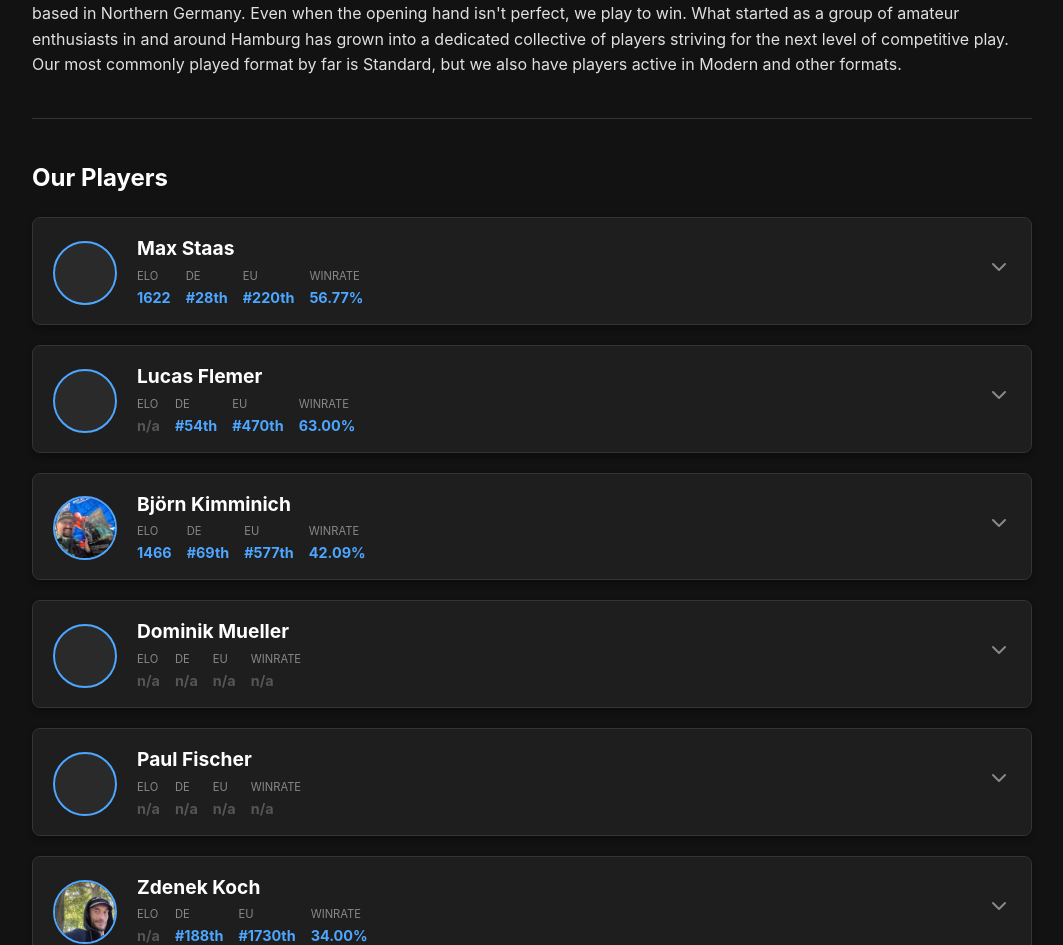
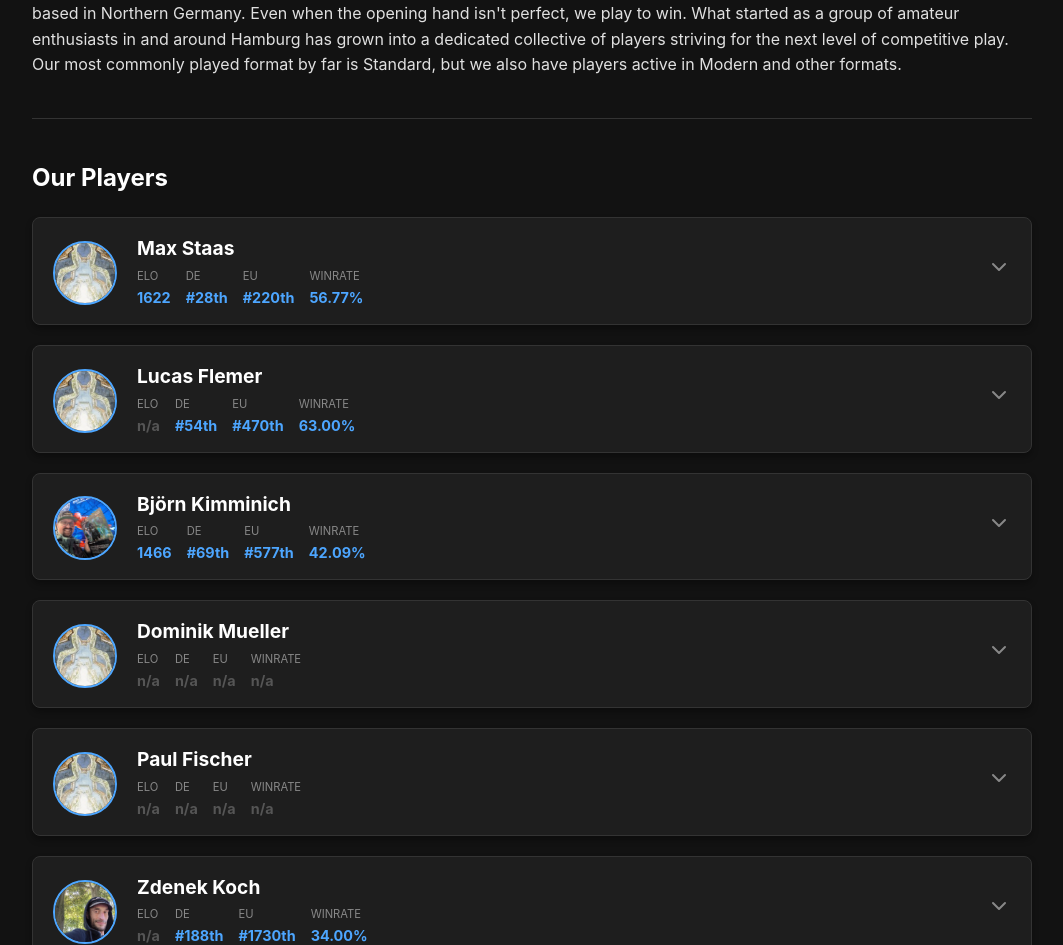
Before and after one commit to mull2five/mull2five.github.io, a Jekyll site: the page built from index.md, in a window 1280 px wide. Shown: the part 462-1407 px from the top of the page, without its empty margins (108-1171 px from the left). Built offline with Jekyll 4.4.1, drawn with Linux system fonts in a browser that asks for light colours.

Commit message:
Add placeholder image if no photo is configured

```diff
--- a/_includes/player_card.html
+++ b/_includes/player_card.html
@@ -12,6 +12,9 @@
   {% assign mtg_elo = include.player.sources["MTG Elo Project"] %}
 
   {% assign player_photo = include.extra.photo | default: include.player.photo %}
+  {% unless player_photo %}
+    {% assign player_photo = '/assets/images/players/placeholder.png' %}
+  {% endunless %}
   {% assign player_hometown = include.player.general.Hometown | default: include.extra.hometown %}
   {% assign player_age = include.player.general.Age | default: include.extra.age %}
   {% assign player_country = include.extra.country | default: include.player.general.Country %}
@@ -21,11 +24,7 @@
   <!-- Compact Tile View -->
   <div class="player-card-tile">
     <div class="tile-photo-container">
-      {% if player_photo %}
       <img src="{{ player_photo }}" alt="{{ player_name }}" class="tile-photo">
-      {% else %}
-      <div class="tile-photo-placeholder"></div>
-      {% endif %}
     </div>
     <div class="tile-info">
       <div class="tile-name">{{ player_name }}</div>
@@ -56,9 +55,7 @@
   <!-- Expanded Details View -->
   <div class="player-card-expanded-content">
     <div class="player-card-header">
-      {% if player_photo %}
       <img src="{{ player_photo }}" alt="{{ player_name }}" class="player-photo">
-      {% endif %}
       <div class="player-main-info">
         <div class="player-info-content">
           <div class="player-primary-details">
```
Also changed, not shown: assets/images/players/placeholder.png (added).
